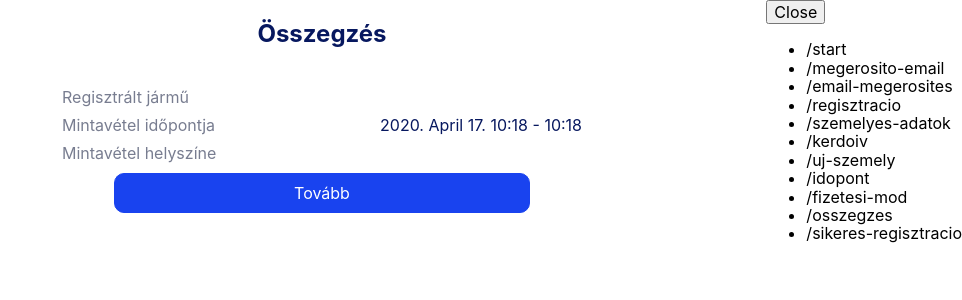
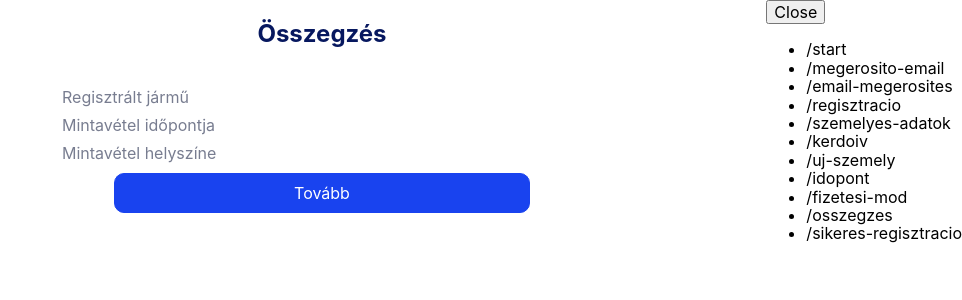
Before and after one commit to rollethu/noe, a React (Create React App) app in the folder code/frontend/: page /osszegzes in a window 1280 px wide. Shown: the top 300 px of the page, without its empty margins (318-1280 px from the left). Built offline with nearby package versions, Linux system fonts and the light colour scheme.

Commit message:
52-datetime format in checkout refactor

```diff
--- a/code/frontend/src/screens/Checkout.jsx
+++ b/code/frontend/src/screens/Checkout.jsx
@@ -39,6 +39,20 @@ export default function Checkout() {
     deleteSeat(seat.url);
   }
 
+  function formatAppointmentDate() {
+    if (appointment.start !== null || appointment.end !== null) {
+      return '';
+    }
+    const startMoment = moment(appointment.start);
+    const endMoment = moment(appointment.end);
+    const result = [`${startMoment.format('YYYY. MMMM DD.')}`];
+    result.push(<br />);
+    result.push(
+      `${startMoment.format('HH:mm')} - ${endMoment.format('HH:mm')}`
+    );
+    return result;
+  }
+
   return (
     <View>
       <Caption center>Összegzés</Caption>
@@ -48,10 +62,7 @@ export default function Checkout() {
       </DataRow>
       <DataRow>
         <Text light>Mintavétel időpontja</Text>
-        <Text strong>
-          {moment(appointment.start).format('YYYY. MMMM DD. HH:mm')} -{' '}
-          {moment(appointment.end).format('HH:mm')}
-        </Text>
+        <Text strong>{formatAppointmentDate()}</Text>
       </DataRow>
       <DataRow>
         <Text light>Mintavétel helyszíne</Text>
```
Also changed, not shown: code/frontend/src/screens/Registration.jsx (+16 -16 lines).
